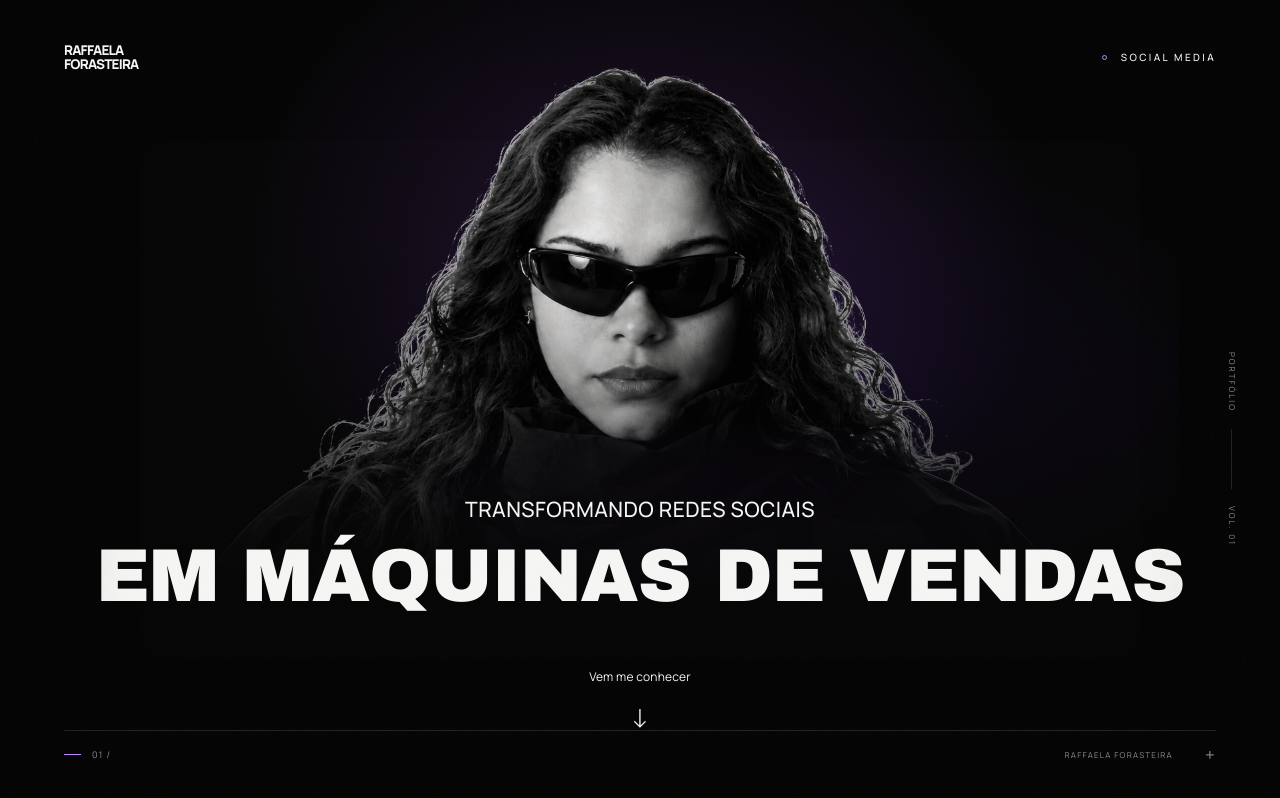
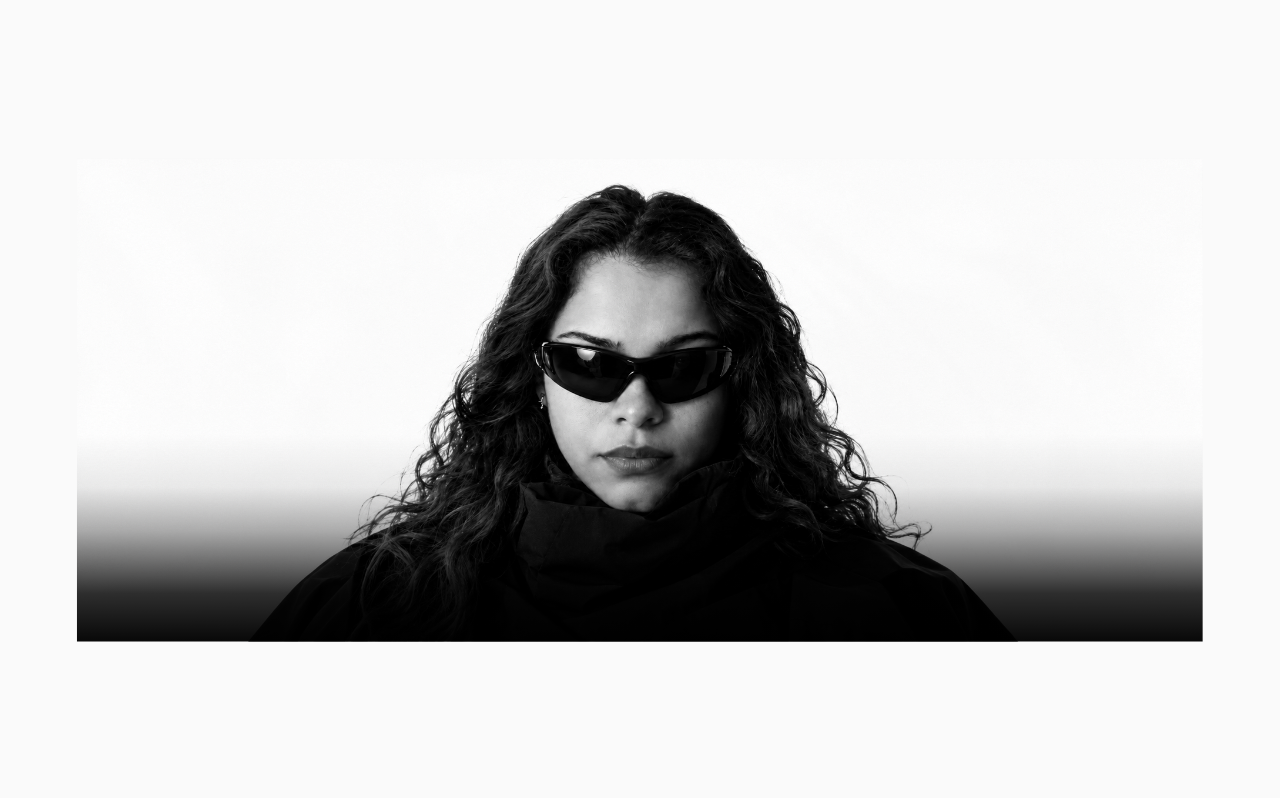
Before and after one commit to rafaelaforasteira/portifoliosocialmedia, a Next.js app: page / in a window 1280 px wide. Shown: the top 798 px of the page. Built offline with nearby package versions, Linux system fonts and the light colour scheme.

Commit message:
style: simplify hero to clean monochrome portrait study

```diff
--- a/src/app/globals.css
+++ b/src/app/globals.css
@@ -1,73 +1,26 @@
 @import "tailwindcss";
 :root {
-  --bg: #050505; --bg-secondary: #0a0a0c; --foreground: #f5f5f3;
-  --muted: rgb(255 255 255 / 55%); --purple: #a855f7; --purple-light: #c084fc;
-  --purple-deep: #6d28d9; --glow: rgb(168 85 247 / 30%); --yellow: #f4d35e;
-  --glass: rgb(255 255 255 / 3%); --line: rgb(255 255 255 / 12%);
+  --bg: #fafafa;
+  --foreground: #111111;
+  --portrait-black: #000000;
 }
 @theme inline { --color-background: var(--bg); --color-foreground: var(--foreground); --font-body: var(--font-sans); }
 * { box-sizing: border-box; }
-html { background: var(--bg); scroll-behavior: smooth; }
-body { margin: 0; background: var(--bg); color: var(--foreground); font-family: var(--font-sans), sans-serif; -webkit-font-smoothing: antialiased; }
-::selection { background: var(--purple-deep); color: var(--foreground); }
-a { color: inherit; text-decoration: none; }
-a:focus-visible { outline: 2px solid var(--yellow); outline-offset: 8px; }
+html, body { margin: 0; background: var(--bg); color: var(--foreground); }
+body { font-family: var(--font-sans), sans-serif; -webkit-font-smoothing: antialiased; }
 .hero { position: relative; min-height: 100svh; overflow: clip; isolation: isolate; }
-.hero-stage { position: relative; width: min(100%, 2560px); height: 100svh; min-height: 640px; margin-inline: auto; }
-.hero::after { content: ""; position: absolute; inset: 0; pointer-events: none; z-index: 9; opacity: .025; background: url("/textures/grain.svg"); }
-.hero::before { content: ""; pointer-events: none; position: absolute; inset: 0; z-index: 6; box-shadow: inset 0 0 120px 20px var(--bg); opacity: .32; }
-.top-anchor { position: absolute; top: 0; }
-.identity { position: absolute; top: 5.4%; left: 5%; right: 5%; z-index: 10; display: flex; align-items: center; justify-content: space-between; }
-.identity a { display: flex; flex-direction: column; font-size: clamp(12px, 1.05vw, 18px); font-weight: 800; letter-spacing: -.06em; line-height: 1.06; }
-.identity-role { font-size: 10px; font-weight: 500; letter-spacing: .24em; display: flex; align-items: center; gap: 14px; }
-.identity-role::before { content: ""; width: 5px; height: 5px; border: 1px solid var(--purple-light); border-radius: 50%; }
-.atmosphere { pointer-events: none; position: absolute; inset: 0 8% 10%; background: radial-gradient(ellipse at 50% 35%, rgb(168 85 247 / 17%), transparent 53%), radial-gradient(ellipse at 65% 55%, rgb(109 40 217 / 12%), transparent 48%); z-index: 0; }
-.portrait-plane { position: absolute; top: 5%; left: 50%; translate: -50% 0; width: min(100%, 2160px); aspect-ratio: 1916 / 821; z-index: 2; pointer-events: none; }
-.portrait-reveal { position: absolute; inset: 0; mask-image: linear-gradient(to bottom, black 68%, transparent 100%); }
-.portrait-reveal img { object-fit: contain; mask-image: url("/images/hero/raffaela-hero-mask.png"); mask-size: 100% 100%; mask-repeat: no-repeat; }
-.portrait-shade { position: absolute; inset: 0; z-index: 3; pointer-events: none; background: linear-gradient(to top, var(--bg) 0%, rgb(5 5 5 / 97%) 12%, rgb(5 5 5 / 82%) 24%, rgb(5 5 5 / 55%) 36%, rgb(5 5 5 / 18%) 53%, transparent 72%); }
-.headline-position { position: absolute; top: 62%; left: 5%; right: 5%; z-index: 4; text-align: center; }
-.headline { margin: 0; font-family: var(--font-display), sans-serif; font-weight: 400; letter-spacing: -.065em; }
-.headline-intro { display: block; font-family: var(--font-sans), sans-serif; font-weight: 500; font-size: clamp(15px, 1.65vw, 32px); line-height: 1.2; letter-spacing: .02em; margin-bottom: 18px; }
-.headline-main { display: block; font-size: clamp(40px, 5.85vw, 140px); line-height: 1; white-space: nowrap; }
-.edition { position: absolute; right: 3.3%; top: 44%; z-index: 7; display: flex; align-items: center; gap: 17px; writing-mode: vertical-rl; font-size: 8px; letter-spacing: .25em; color: var(--muted); }
-.edition-line { height: 60px; width: 1px; background: var(--line); }
-.scroll-indicator { position: absolute; bottom: 7.5%; left: 50%; transform: translateX(-50%); display: flex; flex-direction: column; align-items: center; gap: 10px; padding: 14px 22px; z-index: 10; font-size: 12px; letter-spacing: .02em; }
-.scroll-indicator > span:first-child { border-bottom: 1px solid transparent; transition: border-color .25s, color .25s; padding-bottom: 3px; }
-.scroll-indicator:hover > span:first-child { color: var(--purple-light); border-color: var(--purple-light); }
-.scroll-arrow { display: block; font-size: 26px; font-weight: 300; line-height: 1; animation: arrow-drift 2.8s 2s ease-in-out infinite; }
-.frame-footer { position: absolute; bottom: 4.8%; left: 5%; right: 5%; display: flex; align-items: center; justify-content: space-between; z-index: 7; border-top: 1px solid var(--line); padding-top: 17px; color: var(--muted); font-size: 9px; letter-spacing: .14em; }
-.frame-index { display: flex; align-items: center; gap: 11px; }
-.frame-index i { width: 17px; height: 1px; background: var(--purple-light); }
-.frame-caption { margin-left: auto; margin-right: 32px; font-size: 8px; }
-.frame-cross { font-size: 17px; line-height: .5; }
+.hero-stage { position: relative; width: min(100%, 2560px); height: 100svh; min-height: 480px; margin-inline: auto; }
+.portrait-plane { position: absolute; top: 50%; left: 50%; translate: -50% -50%; width: min(88%, 190svh, 2160px); aspect-ratio: 1916 / 821; pointer-events: none; }
+.portrait-reveal { position: absolute; inset: 0; isolation: isolate; overflow: hidden; }
+.portrait-reveal img { object-fit: contain; filter: grayscale(1); }
+/* Bound to the photograph: all three layers move and scale together. */
+.portrait-shade { position: absolute; inset: 0; z-index: 1; background: linear-gradient(to top, rgb(0 0 0 / 97%) 0%, rgb(0 0 0 / 82%) 10%, rgb(0 0 0 / 32%) 23%, rgb(0 0 0 / 8%) 32%, transparent 43%); }
+.portrait-grain { position: absolute; inset: 0; z-index: 2; pointer-events: none; background: url("/textures/grain.svg"); opacity: .055; mix-blend-mode: multiply; }
 .scroll-space { min-height: 50vh; background: var(--bg); }
-@keyframes arrow-drift { 0%, 100% { transform: translateY(0); } 50% { transform: translateY(5px); } }
-@media (min-aspect-ratio: 2/1) and (min-width: 701px) {
-  .portrait-plane { width: auto; height: 95%; aspect-ratio: 1916 / 821; top: 0; }
-  .headline-position { top: 63%; }
-  .headline-main { font-size: clamp(48px, 5.3vw, 132px); }
-}
 @media (max-width: 700px) {
-  .hero-stage { min-height: 620px; }
-  .hero::before { box-shadow: inset 0 0 65px 5px var(--bg); opacity: .2; }
-  .identity { top: 4.5%; left: 7%; right: 7%; }
-  .identity a { font-size: 13px; }
-  .identity-role { font-size: 8px; letter-spacing: .16em; gap: 8px; }
-  .atmosphere { inset: 5% -35% 20%; }
-  .portrait-plane { width: auto; height: 67%; top: 14%; }
-  .portrait-reveal img { object-fit: cover; }
-  .portrait-shade { background: linear-gradient(to top, var(--bg) 0%, rgb(5 5 5 / 98%) 22%, rgb(5 5 5 / 80%) 35%, rgb(5 5 5 / 35%) 49%, transparent 67%); }
-  .headline-position { top: 59%; left: 6%; right: 6%; }
-  .headline-intro { font-size: clamp(12px, 3.5vw, 23px); letter-spacing: 0; margin-bottom: 13px; }
-  .headline-main { font-size: clamp(30px, 10.2vw, 70px); white-space: normal; line-height: .98; }
-  .headline-break { display: block; }
-  .edition { display: none; }
-  .scroll-indicator { bottom: calc(7% + env(safe-area-inset-bottom)); font-size: 12px; white-space: nowrap; }
-  .frame-footer { left: 7%; right: 7%; bottom: calc(3% + env(safe-area-inset-bottom)); padding-top: 12px; }
-  .frame-caption { font-size: 6px; margin-right: 15px; }
+  .hero-stage { min-height: 480px; }
+  .portrait-plane { width: 190%; max-width: 1100px; }
 }
 @media (prefers-reduced-motion: reduce) {
-  html { scroll-behavior: auto; }
   *, *::before, *::after { animation: none !important; transition: none !important; }
 }
--- a/src/components/hero/Hero.tsx
+++ b/src/components/hero/Hero.tsx
@@ -3,21 +3,11 @@ import { useRef } from "react";
 import { useGSAP } from "@gsap/react";
 import { animateHero } from "@/lib/animations/hero";
 import { HeroPortrait } from "./HeroPortrait";
-import { HeroHeadline } from "./HeroHeadline";
-import { ScrollIndicator } from "./ScrollIndicator";
 
 export function Hero() {
   const root = useRef<HTMLElement>(null);
   useGSAP(() => { if (root.current) return animateHero(root.current); }, { scope: root });
-  return <section ref={root} className="hero" aria-label="Raffaela Forasteira — Social Media">
-    <div className="hero-stage">
-      <header className="identity"><a href="#inicio" aria-label="Raffaela Forasteira, início"><span>RAFFAELA</span><span>FORASTEIRA</span></a><span className="identity-role">SOCIAL MEDIA</span></header>
-      <span id="inicio" className="top-anchor" />
-      <div className="atmosphere" data-depth="-12" aria-hidden="true" />
-      <HeroPortrait /><div className="portrait-shade" aria-hidden="true" /><HeroHeadline />
-      <div className="edition" aria-hidden="true"><span>PORTFÓLIO</span><span className="edition-line" /><span>VOL. 01</span></div>
-      <ScrollIndicator />
-      <div className="frame-footer" aria-hidden="true"><span className="frame-index"><i />01 /</span><span className="frame-caption">RAFFAELA FORASTEIRA</span><span className="frame-cross">+</span></div>
-    </div>
+  return <section ref={root} className="hero" aria-label="Retrato de Raffaela Forasteira">
+    <div className="hero-stage"><HeroPortrait /></div>
   </section>;
 }
--- a/src/components/hero/HeroPortrait.tsx
+++ b/src/components/hero/HeroPortrait.tsx
@@ -1,7 +1,11 @@
 import Image from "next/image";
 import { HERO_PORTRAIT } from "@/lib/constants/hero";
 export function HeroPortrait() {
-  return <>
-    <div className="portrait-plane" data-depth="6"><div className="portrait-reveal"><Image src={HERO_PORTRAIT.src} alt={HERO_PORTRAIT.alt} fill sizes="(max-width: 700px) 1600px, (min-width: 2400px) 2400px, 100vw" priority quality={85} style={{ objectPosition: HERO_PORTRAIT.objectPosition }} /></div></div>
-  </>;
+  return <div className="portrait-plane" data-depth="4">
+    <div className="portrait-reveal">
+      <Image src={HERO_PORTRAIT.src} alt={HERO_PORTRAIT.alt} fill sizes="(max-width: 700px) 190vw, (min-width: 2455px) 2160px, 88vw" priority quality={85} style={{ objectPosition: HERO_PORTRAIT.objectPosition }} />
+      <div className="portrait-shade" aria-hidden="true" />
+      <div className="portrait-grain" aria-hidden="true" />
+    </div>
+  </div>;
 }
--- a/src/lib/animations/hero.ts
+++ b/src/lib/animations/hero.ts
@@ -1,30 +1,8 @@
 import gsap from "gsap";
-import { ScrollTrigger } from "gsap/ScrollTrigger";
-gsap.registerPlugin(ScrollTrigger);
-
 export function animateHero(root: HTMLElement) {
   const mm = gsap.matchMedia();
   mm.add("(prefers-reduced-motion: no-preference)", () => {
-    const q = gsap.utils.selector(root);
-    const timeline = gsap.timeline({ defaults: { ease: "power3.out", duration: 1.2 } });
-    timeline.from(q(".atmosphere"), { opacity: 0, duration: 1.8 }, .15)
-      .from(q(".portrait-reveal"), { opacity: 0, scale: 1.03, filter: "blur(5px)" }, .25)
-      .from(q('[data-reveal="intro"]'), { opacity: 0, y: 22 }, .4)
-      .from(q('[data-reveal="main"]'), { opacity: 0, y: 35 }, .6)
-      .from(q(".edition"), { opacity: 0, duration: 1.5 }, .9)
-      .from(q('[data-reveal="cta"]'), { opacity: 0, y: 8 }, 1.1)
-      .from(q('[data-reveal="arrow"]'), { opacity: 0 }, 1.3);
-    gsap.to(q(".headline"), { y: -28, ease: "none", scrollTrigger: { trigger: root, start: "top top", end: "bottom top", scrub: .6 } });
-    gsap.to(q(".portrait-reveal"), { y: 35, ease: "none", scrollTrigger: { trigger: root, start: "top top", end: "bottom top", scrub: .8 } });
-  });
-  mm.add("(min-width: 701px) and (pointer: fine) and (prefers-reduced-motion: no-preference)", () => {
-    const layers = Array.from(root.querySelectorAll<HTMLElement>("[data-depth]")).map(el => ({
-      depth: Number(el.dataset.depth), x: gsap.quickTo(el, "x", { duration: 1.2, ease: "power3.out" }), y: gsap.quickTo(el, "y", { duration: 1.2, ease: "power3.out" }),
-    }));
-    const move = (e: PointerEvent) => { const rect = root.getBoundingClientRect(); const x = (e.clientX - rect.left) / rect.width - .5; const y = (e.clientY - rect.top) / rect.height - .5; layers.forEach(layer => { layer.x(x * layer.depth); layer.y(y * layer.depth); }); };
-    const reset = () => layers.forEach(layer => { layer.x(0); layer.y(0); });
-    root.addEventListener("pointermove", move); root.addEventListener("pointerleave", reset);
-    return () => { root.removeEventListener("pointermove", move); root.removeEventListener("pointerleave", reset); };
+    gsap.from(root.querySelector(".portrait-reveal"), { opacity: 0, duration: 1, ease: "power2.out" });
   });
   return () => mm.revert();
 }
```
Also changed, not shown: 2 other files (tests, documents, lock files or other folders).
